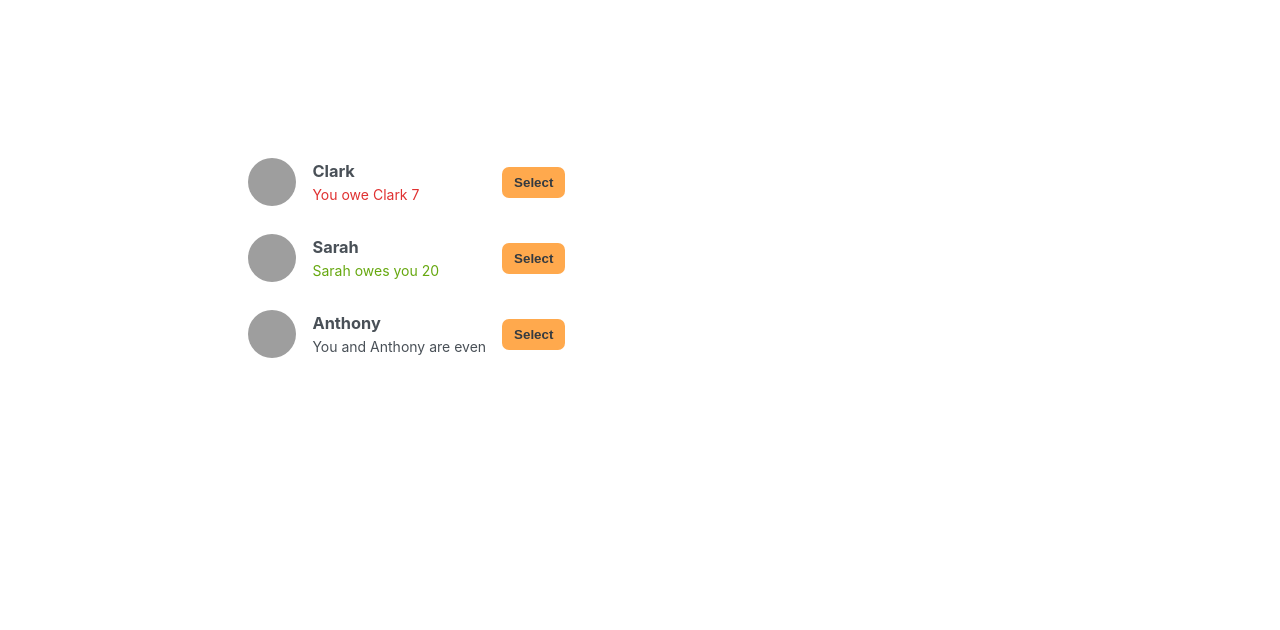
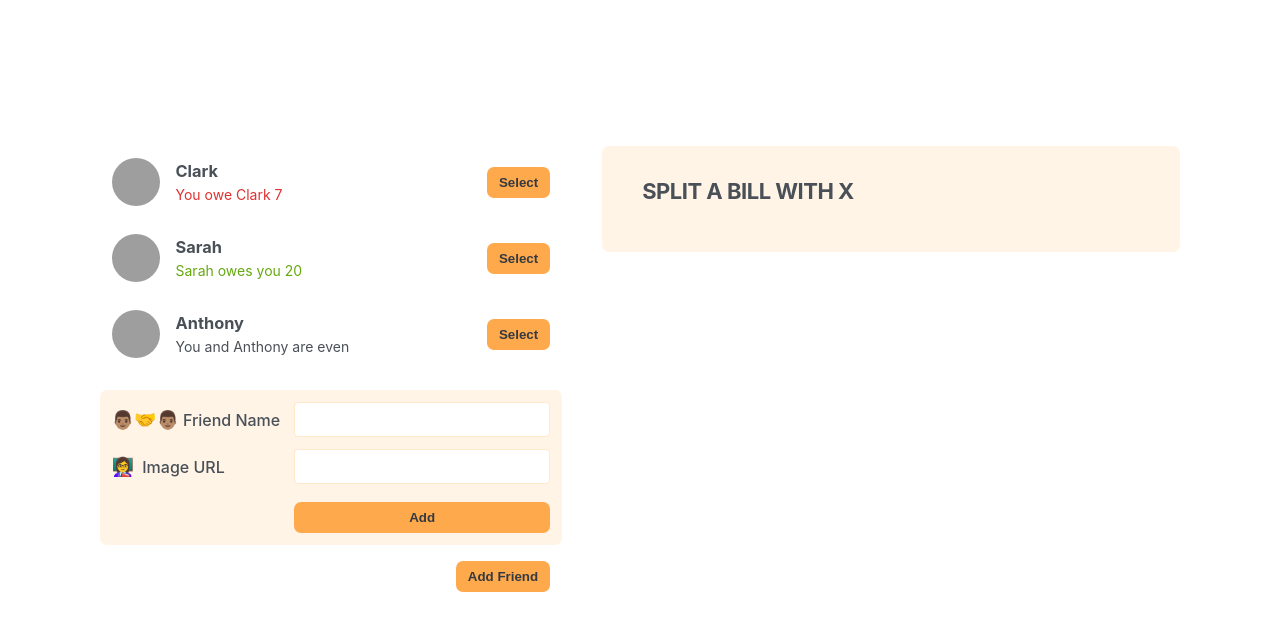
Before and after one commit to EngrPahati/eat-n-split, a React (Create React App) app: page / in a window 1280 px wide. Shown: the top 630 px of the page. Built offline with nearby package versions, Linux system fonts and the light colour scheme; grey boxes are pictures that could not be loaded.

Commit message:
add FormSplitBill component

```diff
--- a/src/App.js
+++ b/src/App.js
@@ -24,7 +24,11 @@ export default function App() {
     <div className="app">
       <div className="sidebar">
         <FriendList />
+        <FormAddFriend />
+        <Button>Add Friend</Button>
+
       </div>
+        <FormSplitBill />
     </div>
   );
 }
@@ -83,3 +87,11 @@ function FormAddFriend() {
     </form>
   );
 }
+
+function FormSplitBill() {
+  return (
+    <form className="form-split-bill">
+      <h2>Split a bill with X</h2>
+    </form>
+  );
+}
```
